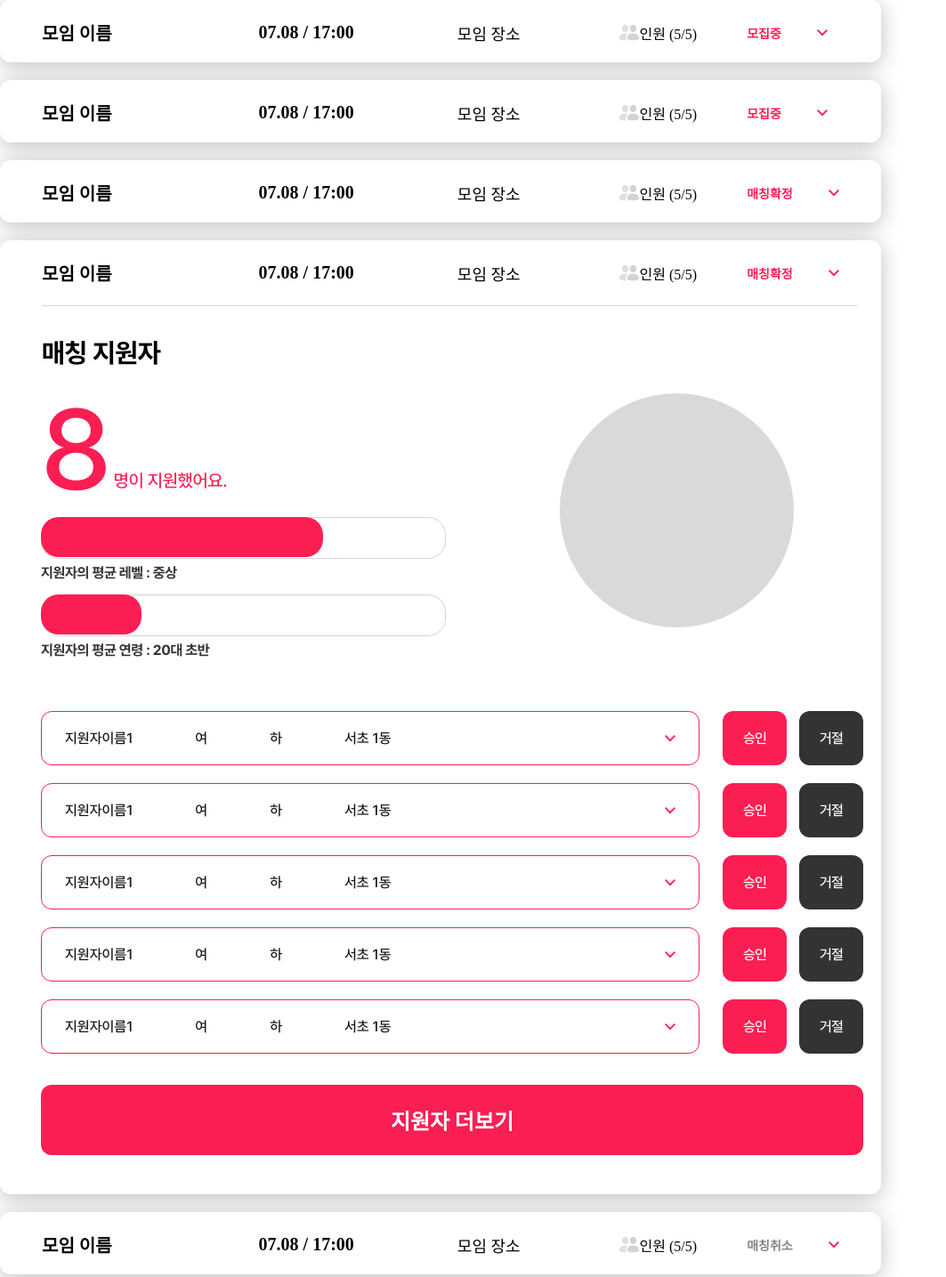
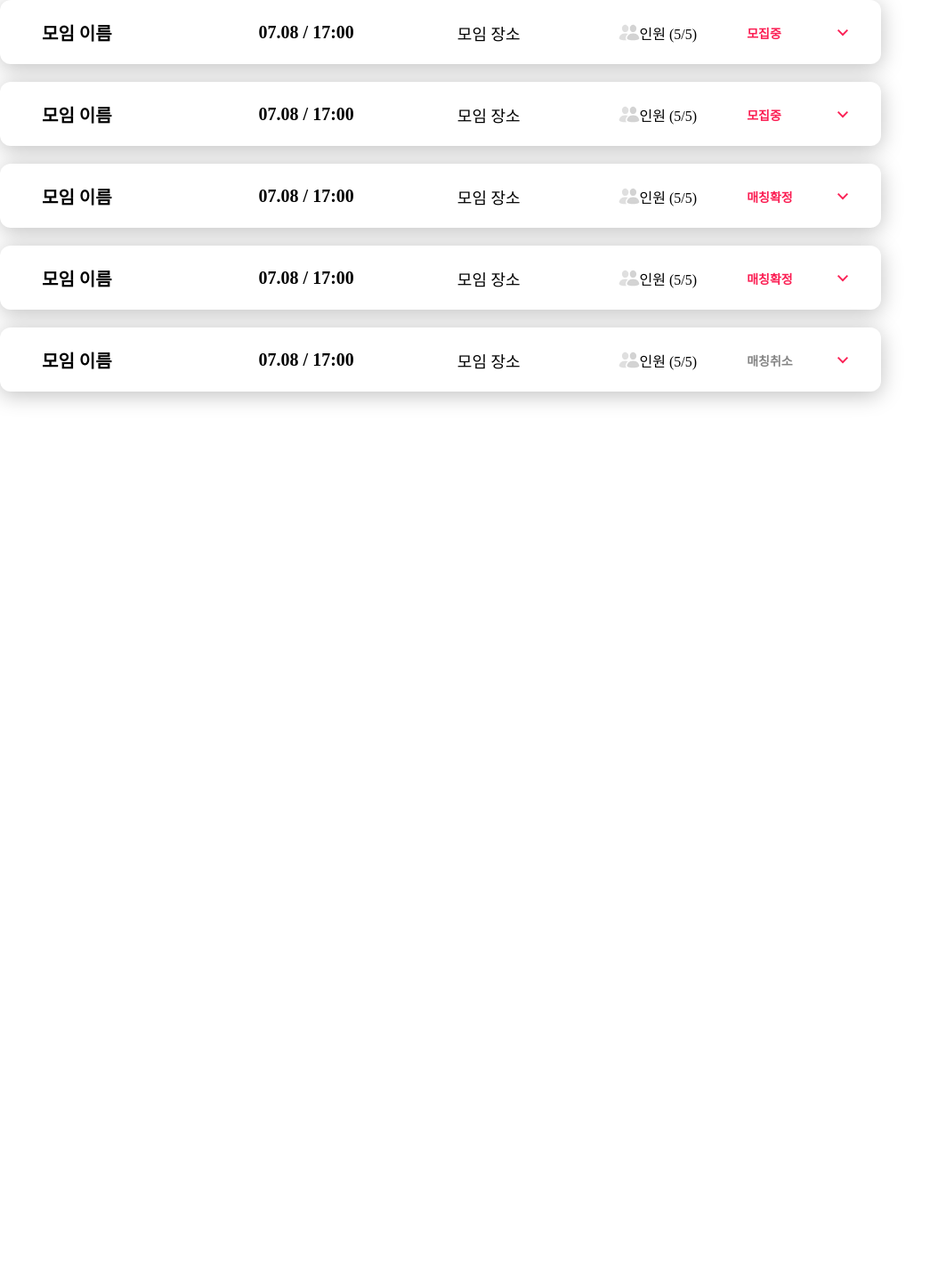
Before and after one commit to KMU-WINK/spots-client, a React (Vite) app: page / in a window 1280 px wide. Shown: the whole page at 89% size, without its empty margins (0-1063 px from the left). After the commit the page ends 800 px from the top, so only its background shows below. Built offline with nearby package versions, Linux system fonts and the light colour scheme.

Commit message:
feat. finish

```diff
--- a/src/App.jsx
+++ b/src/App.jsx
@@ -1,5 +1,4 @@
 import React from 'react';
-import MainPage from './pages/Main';
 import { BrowserRouter, Routes, Route } from 'react-router-dom';
 import TimeTableTest from './pages/TimeTableTest';
 
@@ -7,7 +6,7 @@ const App = () => {
   return (
     <BrowserRouter>
       <Routes>
-        <Route path="/" element={<MainPage />} />
+        <Route path="/" element={<TimeTableTest />} />
         <Route path="/timetable" element={<TimeTableTest />} />
       </Routes>
     </BrowserRouter>
--- a/src/components/MatchInfo/index.jsx
+++ b/src/components/MatchInfo/index.jsx
@@ -1,55 +1,112 @@
-import React from 'react';
+import React, { useState } from 'react';
 import * as styled from './styles';
+import TimeTable from '../TimeTable';
+import Chart from '../Chart';
 
 const MatchInfo = () => {
+  const [openStatus, setOpenStatus] = useState({
+    1: false,
+    2: false,
+    3: false,
+    4: false,
+    5: false,
+  });
+  const [innerOpenStatus, setInnerOpenStatus] = useState({
+    1: {
+      1: [false, null],
+      2: [false, null],
+      3: [false, null],
+      4: [false, null],
+      5: [false, null],
+      6: [false, null],
+      7: [false, null],
+      8: [false, null],
+      more: false,
+    },
+    2: {
+      1: [false, null],
+      2: [false, null],
+      3: [false, null],
+      4: [false, null],
+      5: [false, null],
+      6: [false, null],
+      7: [false, null],
+      8: [false, null],
+      more: false,
+    },
+    3: {
+      1: [false, null],
+      2: [false, null],
+      3: [false, null],
+      4: [false, null],
+      5: [false, null],
+      6: [false, null],
+      7: [false, null],
+      8: [false, null],
+      more: false,
+    },
+    4: {
+      1: [false, null],
+      2: [false, null],
+      3: [false, null],
+      4: [false, null],
+      5: [false, null],
+      6: [false, null],
+      7: [false, null],
+      8: [false, null],
+      more: false,
+    },
+    5: {
+      1: [false, null],
+      2: [false, null],
+      3: [false, null],
+      4: [false, null],
+      5: [false, null],
+      6: [false, null],
+      7: [false, null],
+      8: [false, null],
+      more: false,
+    },
+  });
+
+  const openHandler = e => {
+    setOpenStatus({
+      ...openStatus,
+      [e.target.name]: !openStatus[e.target.name],
+    });
+    console.log(openStatus);
+  };
+
+  const innerOpenHandler = e => {
+    setInnerOpenStatus({
+      ...innerOpenStatus,
+      [e.target.id]: {
+        ...innerOpenStatus[e.target.id],
+        [e.target.name]: [
+          !innerOpenStatus[e.target.id][e.target.name][0],
+          innerOpenStatus[e.target.id][e.target.name][1],
+        ],
+      },
+    });
+  };
+
+  const acceptOrDenyHandler = (status, e) => {
+    setInnerOpenStatus({
+      ...innerOpenStatus,
+      [e.target.id]: {
+        ...innerOpenStatus[e.target.id],
+        [e.target.name]: [
+          innerOpenStatus[e.target.id][e.target.name][0],
+          status === 'accept',
+        ],
+      },
+    });
+    console.log(innerOpenStatus);
+  };
+
+  const OpenInfo = props => {
     return (
-    <styled.Container>
-      <styled.MatchDiv>
-        <styled.TextDiv>
-          <span>모임 이름</span>
-          <span>07.08 / 17:00</span>
-          <span>모임 장소</span>
-          <styled.UserIcon />
-          <span>인원 (5/5)</span>
-          <span>모집중</span>
-          <styled.Toggle />
-        </styled.TextDiv>
-      </styled.MatchDiv>
-
-      <styled.MatchDiv>
-        <styled.TextDiv>
-          <span>모임 이름</span>
-          <span>07.08 / 17:00</span>
-          <span>모임 장소</span>
-          <styled.UserIcon />
-          <span>인원 (5/5)</span>
-          <span>모집중</span>
-          <styled.Toggle />
-        </styled.TextDiv>
-      </styled.MatchDiv>
-
-      <styled.MatchDiv>
-        <styled.TextDiv>
-          <span>모임 이름</span>
-          <span>07.08 / 17:00</span>
-          <span>모임 장소</span>
-          <styled.UserIcon />
-          <span>인원 (5/5)</span>
-          <span>매칭확정</span>
-          <styled.Toggle />
-        </styled.TextDiv>
-      </styled.MatchDiv>
-
-      <styled.MatchDivOpen>
-        <styled.TextDiv>
-          <span>모임 이름</span>
-          <span>07.08 / 17:00</span>
-          <span>모임 장소</span>
-          <styled.UserIcon />
-          <span>인원 (5/5)</span>
-          <span>매칭확정</span>
-          <styled.Toggle />
-        </styled.TextDiv>
+      <>
         <styled.MatchingTitle>매칭 지원자</styled.MatchingTitle>
         <styled.InnerDiv1>
           <styled.InnerDiv1Left>
@@ -81,82 +138,218 @@ const MatchInfo = () => {
                 </styled.ProgressBarWrap>
               </div>
             </div>
-            <div></div>
+            <Chart />
           </styled.InnerDiv1Left>
         </styled.InnerDiv1>
         <styled.ApplicantWrap>
           <div>
-            <styled.ApplicantList>
-              <styled.InnerToggle>
-                <span>지원자이름1</span>
+            {[1, 2, 3, 4, 5].map(num => {
+              return (
+                <styled.ApplicantList key={num}>
+                  <styled.InnerToggle
+                    open={innerOpenStatus[props.listNum][num][0]}
+                  >
+                    <div>
+                      <span>지원자이름{num}</span>
                       <span>여</span>
                       <span>하</span>
                       <span>서초 1동</span>
-                <styled.InnerToggleBtn />
+                      <styled.InnerToggleBtn
+                        id={props.listNum}
+                        name={num}
+                        onClick={innerOpenHandler}
+                      />
+                    </div>
+                    {innerOpenStatus[props.listNum][num][0] && (
+                      <styled.ApplicantInfo>
+                        <h3>지원자 시간표</h3>
+                        <TimeTable />
+                        <h3>지원자가 받은 평가</h3>
+                        <div>
+                          <span>
+                            평가 서비스는 추후 업데이트 될 계획이에요!
+                          </span>
+                        </div>
+                      </styled.ApplicantInfo>
+                    )}
                   </styled.InnerToggle>
-              <styled.buttons>
-                <button>승인</button>
-                <button>거절</button>
+                  <styled.buttons
+                    active={innerOpenStatus[props.listNum][num][1]}
+                  >
+                    {innerOpenStatus[props.listNum][num][1] === null ? (
+                      <>
+                        <button
+                          id={props.listNum}
+                          name={num}
+                          onClick={e => {
+                            acceptOrDenyHandler('accept', e);
+                          }}
+                        >
+                          승인
+                        </button>
+                        <button
+                          id={props.listNum}
+                          name={num}
+                          onClick={e => {
+                            acceptOrDenyHandler('deny', e);
+                          }}
+                        >
+                          거절
+                        </button>
+                      </>
+                    ) : (
+                      <div>
+                        {innerOpenStatus[props.listNum][num][1]
+                          ? '승인됨'
+                          : '거절됨'}
+                      </div>
+                    )}
                   </styled.buttons>
                 </styled.ApplicantList>
-            <styled.ApplicantList>
-              <styled.InnerToggle>
-                <span>지원자이름1</span>
+              );
+            })}
+            {innerOpenStatus[props.listNum]['more'] &&
+              [6, 7, 8].map(num => {
+                return (
+                  <styled.ApplicantList key={num}>
+                    <styled.InnerToggle
+                      open={innerOpenStatus[props.listNum][num][0]}
+                    >
+                      <div>
+                        <span>지원자이름{num}</span>
                         <span>여</span>
                         <span>하</span>
                         <span>서초 1동</span>
-                <styled.InnerToggleBtn />
+                        <styled.InnerToggleBtn
+                          id={props.listNum}
+                          name={num}
+                          onClick={innerOpenHandler}
+                        />
+                      </div>
+                      {innerOpenStatus[props.listNum][num][0] && (
+                        <styled.ApplicantInfo>
+                          <h3>지원자 시간표</h3>
+                          <TimeTable />
+                          <h3>지원자가 받은 평가</h3>
+                          <div>
+                            <span>
+                              평가 서비스는 추후 업데이트 될 계획이에요!
+                            </span>
+                          </div>
+                        </styled.ApplicantInfo>
+                      )}
                     </styled.InnerToggle>
-              <styled.buttons>
-                <button>승인</button>
-                <button>거절</button>
+                    <styled.buttons
+                      active={innerOpenStatus[props.listNum][num][1]}
+                    >
+                      {innerOpenStatus[props.listNum][num][1] === null ? (
+                        <>
+                          <button
+                            id={props.listNum}
+                            name={num}
+                            onClick={e => {
+                              acceptOrDenyHandler('accept', e);
+                            }}
+                          >
+                            승인
+                          </button>
+                          <button
+                            id={props.listNum}
+                            name={num}
+                            onClick={e => {
+                              acceptOrDenyHandler('deny', e);
+                            }}
+                          >
+                            거절
+                          </button>
+                        </>
+                      ) : (
+                        <div>
+                          {innerOpenStatus[props.listNum][num][1]
+                            ? '승인됨'
+                            : '거절됨'}
+                        </div>
+                      )}
                     </styled.buttons>
                   </styled.ApplicantList>
-            <styled.ApplicantList>
-              <styled.InnerToggle>
-                <span>지원자이름1</span>
-                <span>여</span>
-                <span>하</span>
-                <span>서초 1동</span>
-                <styled.InnerToggleBtn />
-              </styled.InnerToggle>
-              <styled.buttons>
-                <button>승인</button>
-                <button>거절</button>
-              </styled.buttons>
-            </styled.ApplicantList>
-            <styled.ApplicantList>
-              <styled.InnerToggle>
-                <span>지원자이름1</span>
-                <span>여</span>
-                <span>하</span>
-                <span>서초 1동</span>
-                <styled.InnerToggleBtn />
-              </styled.InnerToggle>
-              <styled.buttons>
-                <button>승인</button>
-                <button>거절</button>
-              </styled.buttons>
-            </styled.ApplicantList>
-            <styled.ApplicantList>
-              <styled.InnerToggle>
-                <span>지원자이름1</span>
-                <span>여</span>
-                <span>하</span>
-                <span>서초 1동</span>
-                <styled.InnerToggleBtn />
-              </styled.InnerToggle>
-              <styled.buttons>
-                <button>승인</button>
-                <button>거절</button>
-              </styled.buttons>
-            </styled.ApplicantList>
+                );
+              })}
           </div>
-          <styled.moreApplicant>지원자 더보기</styled.moreApplicant>
+          {!innerOpenStatus[props.listNum]['more'] && (
+            <styled.moreApplicant
+              onClick={() => {
+                setInnerOpenStatus({
+                  ...innerOpenStatus,
+                  [props.listNum]: {
+                    ...innerOpenStatus[props.listNum],
+                    more: true,
+                  },
+                });
+              }}
+            >
+              지원자 더보기
+            </styled.moreApplicant>
+          )}
         </styled.ApplicantWrap>
-      </styled.MatchDivOpen>
+      </>
+    );
+  };
 
-      <styled.MatchDiv>
+  return (
+    <styled.Container>
+      <styled.MatchDiv open={openStatus['1']}>
+        <styled.TextDiv>
+          <span>모임 이름</span>
+          <span>07.08 / 17:00</span>
+          <span>모임 장소</span>
+          <styled.UserIcon />
+          <span>인원 (5/5)</span>
+          <span>모집중</span>
+          <styled.Toggle name="1" onClick={openHandler} />
+        </styled.TextDiv>
+        {openStatus['1'] && <OpenInfo listNum={1} />}
+      </styled.MatchDiv>
+
+      <styled.MatchDiv open={openStatus['2']}>
+        <styled.TextDiv>
+          <span>모임 이름</span>
+          <span>07.08 / 17:00</span>
+          <span>모임 장소</span>
+          <styled.UserIcon />
+          <span>인원 (5/5)</span>
+          <span>모집중</span>
+          <styled.Toggle name="2" onClick={openHandler} />
+        </styled.TextDiv>
+        {openStatus['2'] && <OpenInfo listNum={2} />}
+      </styled.MatchDiv>
+
+      <styled.MatchDiv open={openStatus['3']}>
+        <styled.TextDiv>
+          <span>모임 이름</span>
+          <span>07.08 / 17:00</span>
+          <span>모임 장소</span>
+          <styled.UserIcon />
+          <span>인원 (5/5)</span>
+          <span>매칭확정</span>
+          <styled.Toggle name="3" onClick={openHandler} />
+        </styled.TextDiv>
+        {openStatus['3'] && <OpenInfo listNum={3} />}
+      </styled.MatchDiv>
+
+      <styled.MatchDiv open={openStatus['4']}>
+        <styled.TextDiv>
+          <span>모임 이름</span>
+          <span>07.08 / 17:00</span>
+          <span>모임 장소</span>
+          <styled.UserIcon />
+          <span>인원 (5/5)</span>
+          <span>매칭확정</span>
+          <styled.Toggle name="4" onClick={openHandler} />
+        </styled.TextDiv>
+        {openStatus['4'] && <OpenInfo listNum={4} />}
+      </styled.MatchDiv>
+
+      <styled.MatchDiv open={openStatus['5']}>
         <styled.TextDiv color={'#858585'}>
           <span>모임 이름</span>
           <span>07.08 / 17:00</span>
@@ -164,8 +357,9 @@ const MatchInfo = () => {
           <styled.UserIcon />
           <span>인원 (5/5)</span>
           <span>매칭취소</span>
-          <styled.Toggle />
+          <styled.Toggle name="5" onClick={openHandler} />
         </styled.TextDiv>
+        {openStatus['5'] && <OpenInfo listNum={5} />}
       </styled.MatchDiv>
     </styled.Container>
   );
--- a/src/components/MatchInfo/styles.jsx
+++ b/src/components/MatchInfo/styles.jsx
@@ -12,7 +12,8 @@ export const Container = styled.div`
 
 export const MatchDiv = styled.div`
   width: 990px;
-  height: 70px;
+  height: ${props => (props?.open ? 'auto' : '72px')};
+  ${props => props?.open && `padding-bottom: 20px`};
   background: #ffffff;
   box-shadow: 0 4px 24px 0 rgba(0, 0, 0, 0.25);
   border-radius: 12px;
@@ -69,6 +70,8 @@ export const Toggle = styled.img.attrs({
   width: 12.12px;
   height: 20px;
   cursor: pointer;
+  margin-left: auto;
+  margin-right: 10px;
 `;
 
 export const MatchDivOpen = styled.div`
@@ -91,18 +94,7 @@ export const InnerDiv1Left = styled.div`
   padding: 0 20px 0 46px;
   display: flex;
   position: relative;
-
-  > div {
-    &:nth-child(2) {
-      width: 263px;
-      height: 263px;
-      border-radius: 70%;
-      background-color: #d9d9d9;
-      position: absolute;
-      right: 98px;
-      top: 14px;
-    }
-  }
+  gap: 100px;
 `;
 
 export const MatchingTitle = styled.div`
@@ -201,12 +193,19 @@ export const ApplicantList = styled.div`
 `;
 
 export const InnerToggle = styled.div`
-  width: 740px;
+  width: auto;
+  display: flex;
+  flex-direction: column;
+  align-items: center;
+  border: 1px solid #fb1e53;
+  border-radius: 12px;
+  ${props => props?.open && `padding-bottom: 20px`};
+  > div:first-child {
+    width: 660px;
+    height: 60px;
     gap: 70px;
     display: flex;
     align-items: center;
-  border: 1px solid #fb1e53;
-  border-radius: 12px;
     padding: 0 26px;
     position: relative;
 
@@ -219,10 +218,12 @@ export const InnerToggle = styled.div`
       line-height: 19px;
       color: #171717;
     }
+
     > img {
       position: absolute;
       right: 26px;
       cursor: pointer;
+    }
   }
 `;
 
@@ -271,6 +272,17 @@ export const buttons = styled.div`
       color: #ffffff;
     }
   }
+
+  > div {
+    display: flex;
+    justify-content: center;
+    align-items: center;
+    border-radius: 12px;
+    width: 158px;
+    height: 61px;
+    border: 1px solid ${props => (props?.active ? '#FB1E53' : '#858585')};
+    color: ${props => (props?.active ? '#FB1E53' : '#858585')};
+  }
 `;
 
 export const moreApplicant = styled.button`
@@ -287,3 +299,30 @@ export const moreApplicant = styled.button`
   justify-content: center;
   cursor: pointer;
 `;
+
+export const ApplicantInfo = styled.div`
+  display: flex;
+  flex-direction: column;
+  width: 660px;
+  height: 570px;
+  border-top: 1px solid #d3d3d3;
+  > h3 {
+    font-size: 20px;
+    font-weight: 700;
+    line-height: 24px;
+  }
+  > div:last-child {
+    display: flex;
+    justify-content: center;
+    align-items: center;
+    background: #d3d3d3;
+    opacity: 0.2;
+    height: 110px;
+    border-radius: 5px;
+    > span {
+      font-weight: 700;
+      font-size: 24px;
+      line-height: 29px;
+    }
+  }
+`;
--- a/src/pages/Main/index.jsx
+++ /dev/null
@@ -1,13 +0,0 @@
-import React from 'react';
-import * as styled from './styles';
-import MatchInfo from '../../components/MatchInfo';
-
-const MainPage = () => {
-  return (
-    <styled.Main>
-      <MatchInfo />
-    </styled.Main>
-  );
-};
-
-export default MainPage;
--- a/src/pages/Main/styles.jsx
+++ /dev/null
@@ -1,5 +0,0 @@
-import styled from 'styled-components';
-
-export const Main = styled.div`
-  width: 100%;
-`;
--- a/src/pages/TimeTableTest/index.jsx
+++ b/src/pages/TimeTableTest/index.jsx
@@ -1,12 +1,12 @@
 import React from 'react';
 import TimeTable from '../../components/TimeTable';
 import Chart from '../../components/Chart';
+import MatchInfo from '../../components/MatchInfo';
 
 export default function TimeTableTest() {
   return (
     <div style={{ width: '990px' }}>
-      <TimeTable />
-      <Chart data={{ mCount: 10, wCount: 11 }} />
+      <MatchInfo />
     </div>
   );
 }
```
Lines whose indentation alone changed are shown as unchanged.
